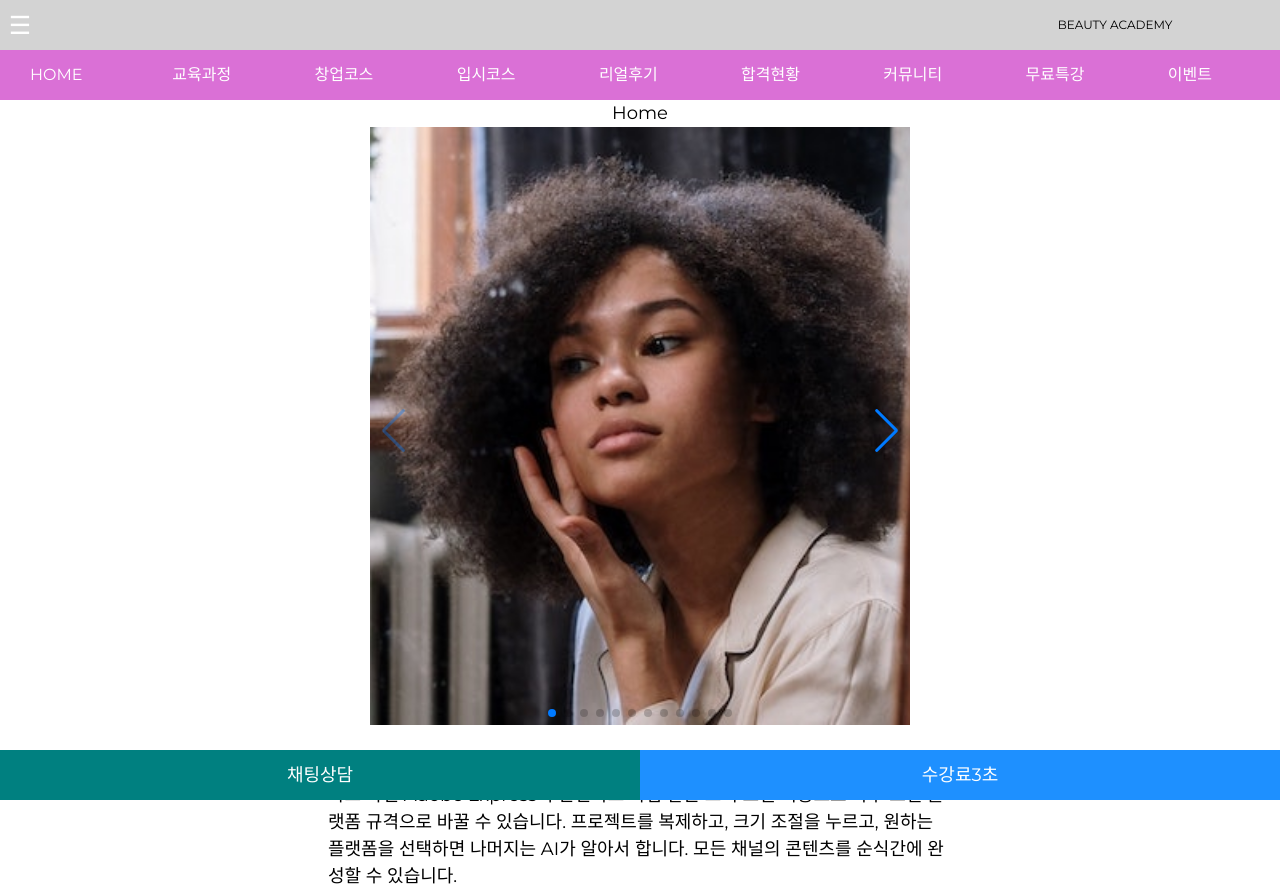
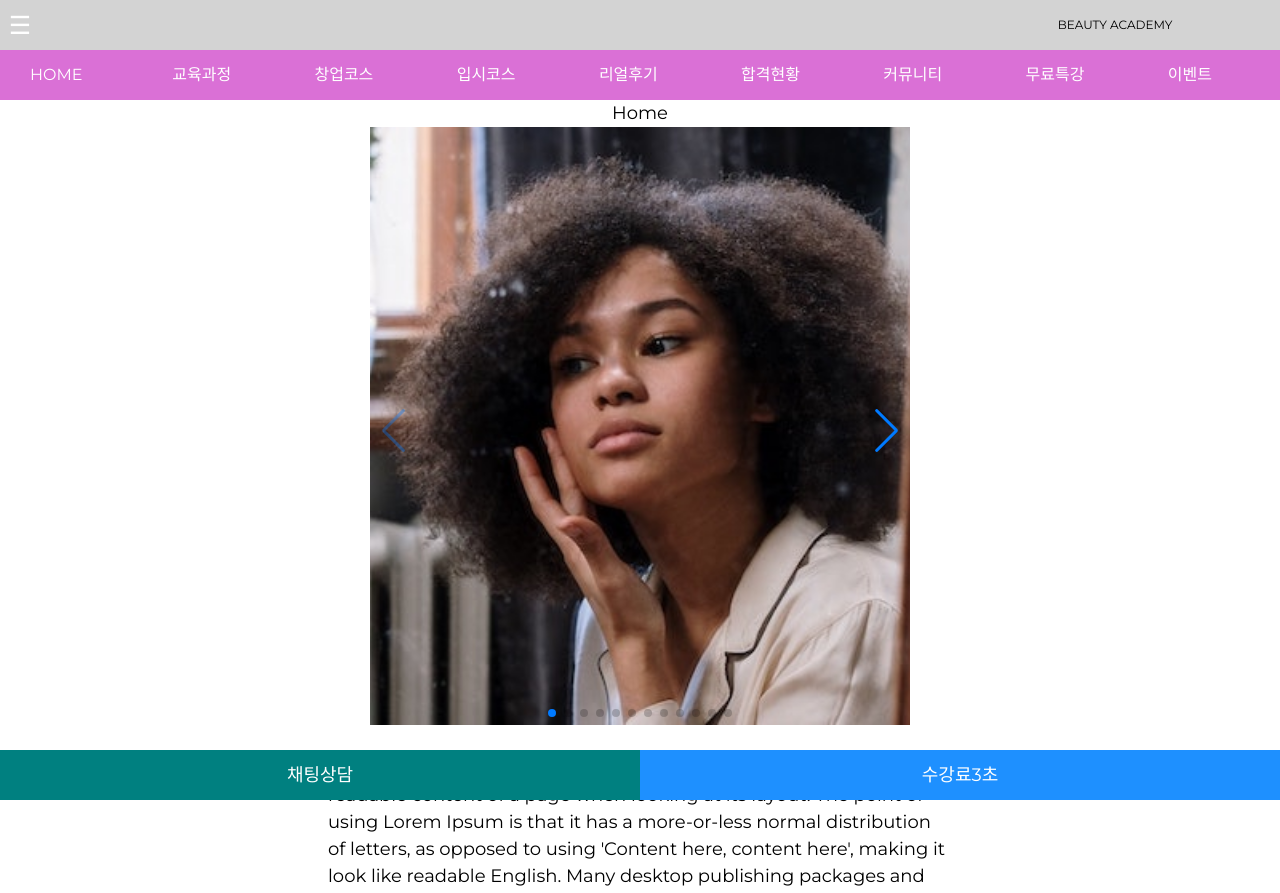
Before and after one commit to zizimoos/beauty-academy, a React (Create React App) app: page / in a window 1280 px wide. Shown: the top 893 px of the page. Built offline with nearby package versions, Linux system fonts and the light colour scheme.

Commit message:
.. fix textlist.js export issue

```diff
--- /dev/null
+++ b/src/Components/TextList.js
@@ -0,0 +1,17 @@
+const text_01 = {
+  title: "Beauty",
+  paragraph:
+    "모든 플랫폼의 사진 치수를 기억해야 하던 나날은 이제 없습니다.모든 플랫폼의 사진 치수를 기억해야 하던 나날은 이제 없습니다. 원하는 디자인을 정하고 나면 Adobe Express의 간편하고 마법 같은 크기 조절 기능으로 아무 소셜 플랫폼 규격으로 바꿀 수 있습니다. 프로젝트를 복제하고, 크기 조절을 누르고, 원하는 플랫폼을 선택하면 나머지는 AI가 알아서 합니다. 모든 채널의 콘텐츠를 순식간에 완성할 수 있습니다.",
+};
+const text_02 = {
+  title: "Ipsum",
+  paragraph:
+    "Lorem Ipsum is simply dummy text of the printing and typesetting industry. Lorem Ipsum has been the industry's standard dummy text ever since the 1500s, when an unknown printer took a galley of type and scrambled it to make a type specimen book. It has survived not only five centuries, but also the leap into electronic typesetting, remaining essentially unchanged. It was popularised in the 1960s with the release of Letraset sheets containing Lorem Ipsum passages, and more recently with desktop publishing software like Aldus PageMaker including versions of Lorem Ipsum.",
+};
+const text_03 = {
+  title: "Why do we use it?",
+  paragraph:
+    "It is a long established fact that a reader will be distracted by the readable content of a page when looking at its layout. The point of using Lorem Ipsum is that it has a more-or-less normal distribution of letters, as opposed to using 'Content here, content here', making it look like readable English. Many desktop publishing packages and web page editors now use Lorem Ipsum as their default model text, and a search for 'lorem ipsum' will uncover many web sites still in their infancy. Various versions have evolved over the years, sometimes by accident, sometimes on purpose (injected humour and the like).",
+};
+// eslint-disable-next-line
+export default { text_01, text_02, text_03 };
--- a/src/Scene/Main.js
+++ b/src/Scene/Main.js
@@ -4,6 +4,8 @@ import styled from "styled-components";
 
 import CarouselSwiper from "../Components/Carousel/CarouselSwiper";
 import { windowDimensionsStateAtom } from "../Recoil";
+
+import TextList from "../Components/TextList";
 
 const Container = styled.div`
   width: 100vw;
@@ -31,11 +33,7 @@ function Main(props) {
       <div>Home</div>
       <CarouselSwiper width={windowDimensions.width} />
       <TextBox width={windowDimensions.width}>
-        모든 플랫폼의 사진 치수를 기억해야 하던 나날은 이제 없습니다. 원하는
-        디자인을 정하고 나면 Adobe Express의 간편하고 마법 같은 크기 조절
-        기능으로 아무 소셜 플랫폼 규격으로 바꿀 수 있습니다. 프로젝트를
-        복제하고, 크기 조절을 누르고, 원하는 플랫폼을 선택하면 나머지는 AI가
-        알아서 합니다. 모든 채널의 콘텐츠를 순식간에 완성할 수 있습니다.
+        {TextList.text_03.paragraph}
       </TextBox>
       <CarouselSwiper width={windowDimensions.width} />
       <TextBox width={windowDimensions.width}>
```
